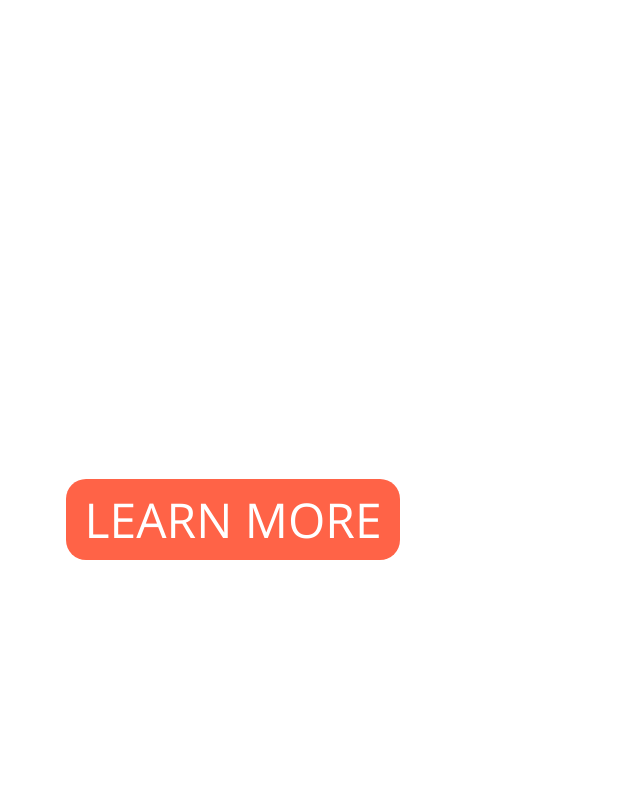
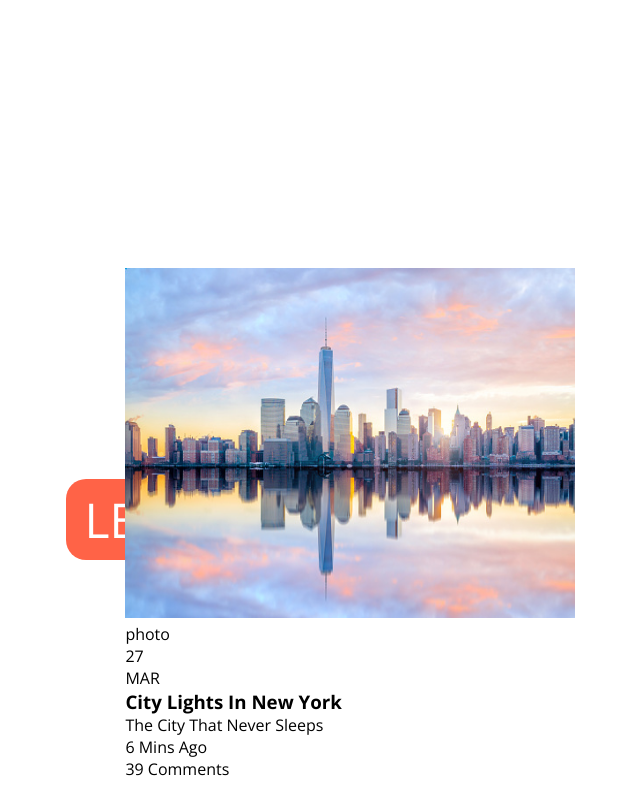
Before and after one commit to Refat-Ullah/Online-Exam, a plain HTML site: page index.html in a window 1280 px wide. Shown: the part 489-1299 px from the top of the page, without its empty margins (407-1047 px from the left). Before the commit the page ends 1049 px from the top, so only its background shows below. Drawn offline with nearby package versions, Linux system fonts and the light colour scheme.

Commit message:
added some

```diff
--- a/index.html
+++ b/index.html
@@ -34,11 +34,30 @@
                         In Bangladesh</p>
                         <a href="#">learn more</a>
                 </div>
-
             </div>
-
     </section>
     <!-- 2nd part end -->
+    <!-- Card Section Start  -->
+   <div class="wrapper">
+    <div class="card-image">
+        <img class="image" src="images/card.jpg" alt="">
+        <p class="absolute">photo</p>
+        <p class="absolute1">27 <br>MAR</p>
+    </div>
+
+    <div>
+<h3>City Lights In New York</h3>
+<p>The City That Never Sleeps</p>
+    </div>
+    <div>
+        <p>6 Mins Ago</p>
+        <p>39 Comments</p>
+    </div>
+
+   </div>
+
+
+    <!-- Card Section End -->
 
 
 </body>
--- a/style.css
+++ b/style.css
@@ -66,3 +66,14 @@ body{
     background-color: bisque;
     color: red;
 }
+.wrapper{
+    margin: 10px auto;
+    margin-left: 28%;
+    padding: 20px;
+
+
+}
+.image{
+    width: 450px;
+    height: 350px;
+}
```
Also changed, not shown: images/card.jpg (added).
